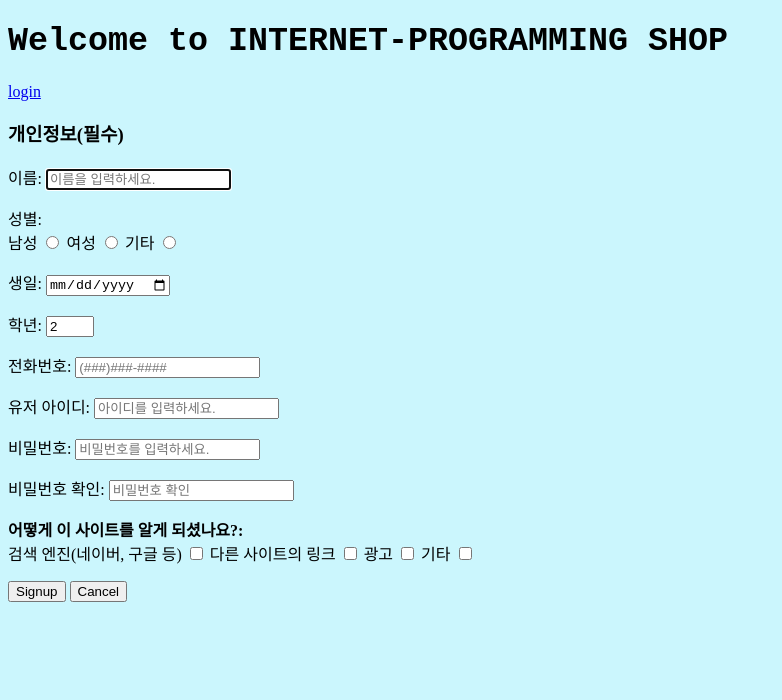
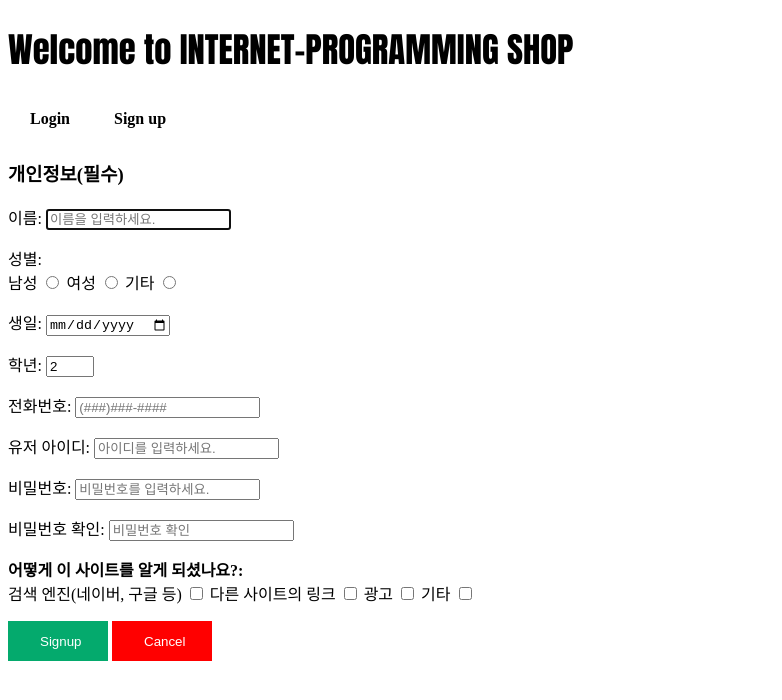
Before and after one commit to 2021125040/HomeworkRepository, a plain HTML site: page LAB2/signup.html in a window 1280 px wide. Shown: the whole page, without its empty margins (0-782 px from the left). Drawn offline with Linux system fonts and the light colour scheme.

Commit message:
main.css 완성

```diff
--- a/LAB2/main.css
+++ b/LAB2/main.css
@@ -1,11 +1,39 @@
 h1{
-    font-size : 25pt;
-    font-family : monospace, arial, sans-serif;
+    font-size : 26pt;
+    font-family : Impact, sans-serif, arial;
 }
-body {
-    background-color : rgb(203, 246, 253)
+input[type=submit]{
+    background-color: #04AA6D;
+    border: none;
+    width: 100px;
+    height: 40px;
+    color: white;
+    padding: 10px 32px;
+
+    cursor: pointer;
 }
-form.label{
-	font-size : 25pt;
-    font-family : monospace, arial, sans-serif;
+
+input[type=reset]{
+    background-color: #ff0000;
+    border: none;
+    width: 100px;
+    height: 40px;
+    color: white;
+    padding: 10px 32px;
+    cursor: pointer;
 }
+
+a:link, a:visited {
+    background-color: white;
+    color: black;
+    padding: 10px 20px;
+    text-align: center;
+    text-decoration: none;
+    display: inline-block;
+    margin: 2px;
+  }
+
+  a:hover, a:active {
+    border-top: solid 3px red;
+    border-bottom: solid 3px red;
+  }
--- a/LAB2/signup.html
+++ b/LAB2/signup.html
@@ -8,7 +8,8 @@
         <h1>Welcome to INTERNET-PROGRAMMING SHOP</h1>
 
         <!--login hyperlink button-->
-        <p><a href="login.html">login</a></p>
+        <p><a href="login.html"><strong>Login</strong></a><a href="signup.html"><strong>Sign up</strong></a></p>
+
         <form>
             <h3>개인정보(필수)</h3>
             <p><label>이름:
```
